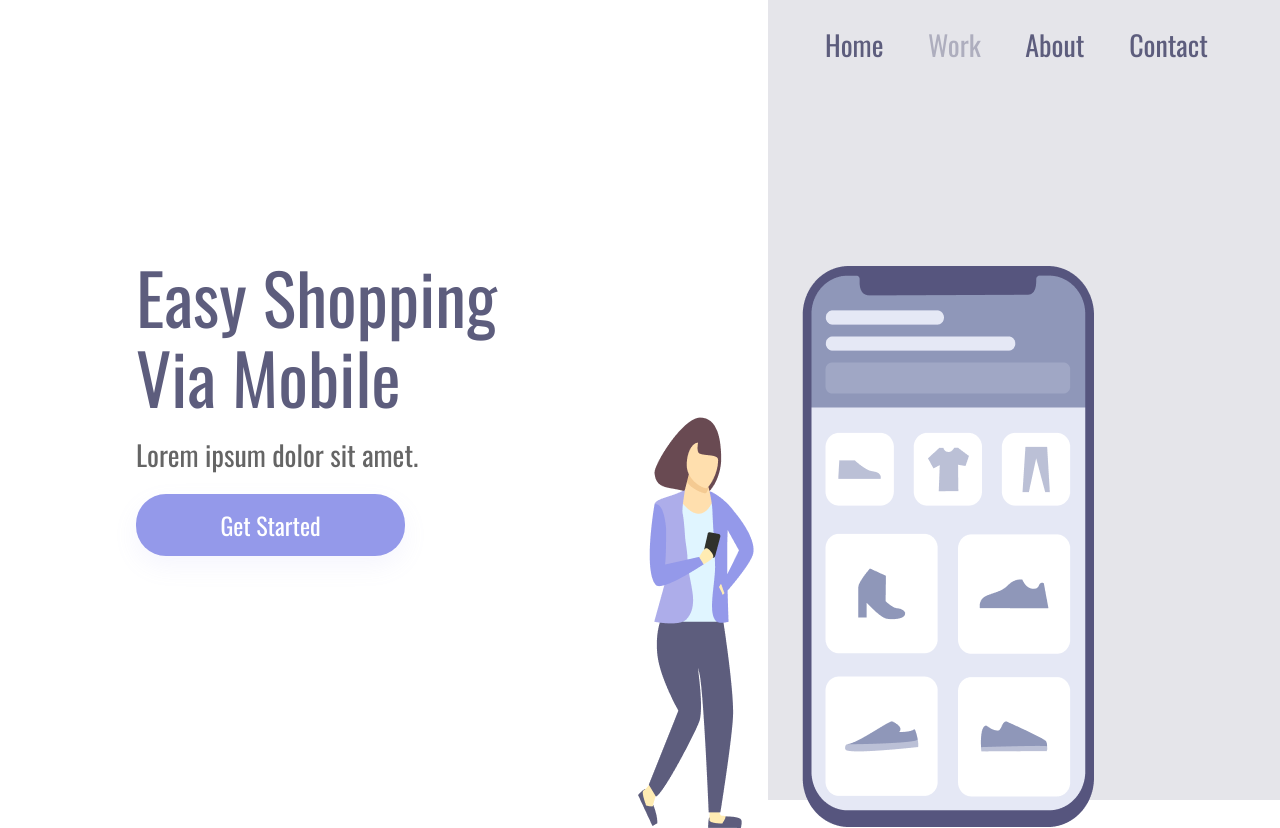
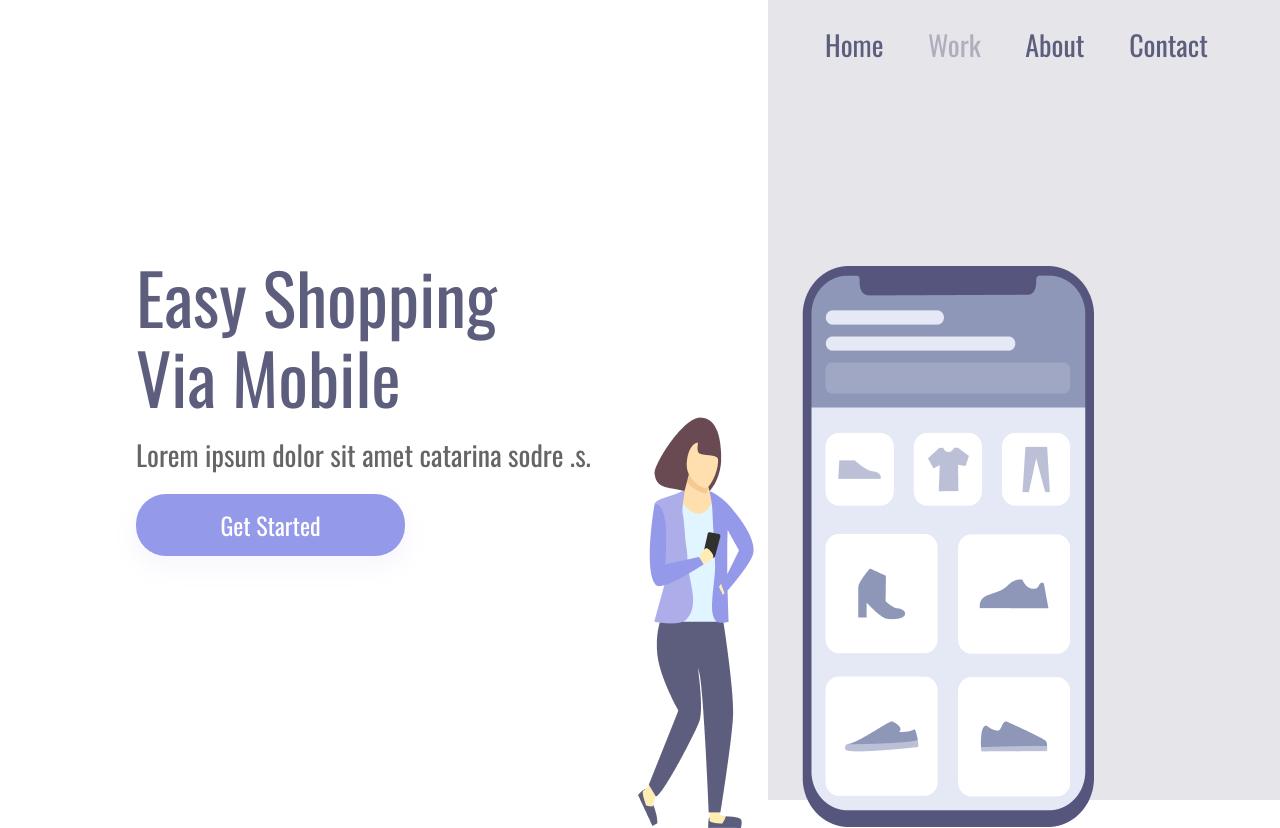
Before and after one commit to CatarinaSodre/projeto-2, a plain HTML site: page index.htm in a window 1280 px wide. Drawn offline with nearby package versions, Linux system fonts and the light colour scheme.

Commit message:
alteração do paragrafo index.htm

```diff
--- a/index.htm
+++ b/index.htm
@@ -13,7 +13,7 @@
     <div class="container">
        <section class="container-left">
         <h1>Easy Shopping Via Mobile</h1>
-        <p>Lorem ipsum dolor sit amet. </p>
+        <p>Lorem ipsum dolor sit amet catarina sodre .s. </p>
         <button>Get Started</button>
       </section>
 
```
